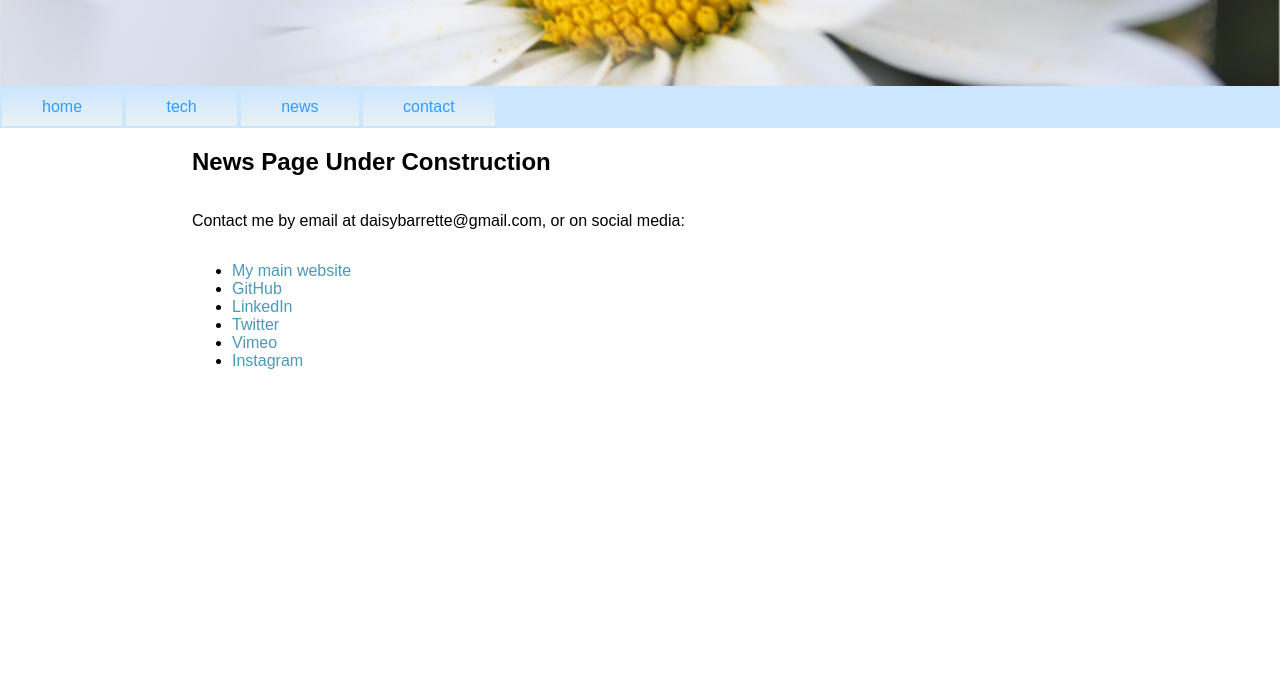
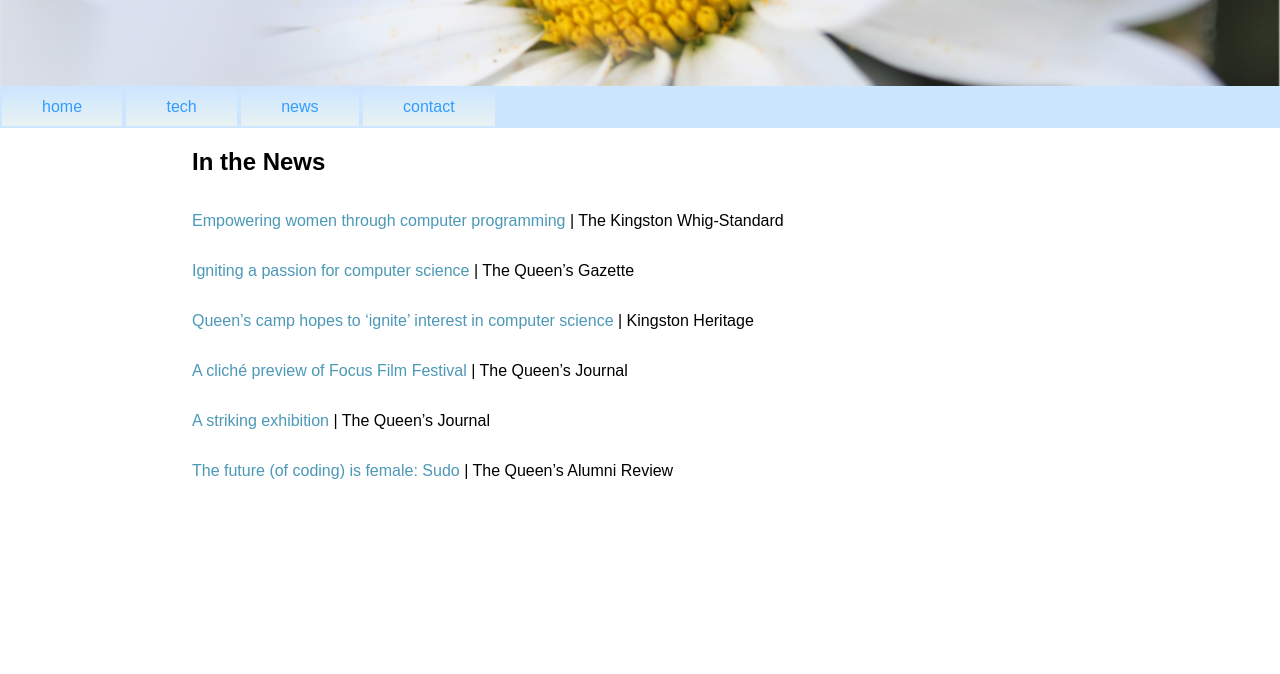
Before and after one commit to barrettedaisy/PersonalWebsite, a plain HTML site: page news.html in a window 1280 px wide. Shown: the part 126-800 px from the top of the page. Drawn offline with Linux system fonts and the light colour scheme; a web font is replaced by a local one.

Commit message:
added content to news and tech pages

```diff
--- a/news.html
+++ b/news.html
@@ -32,16 +32,31 @@
 			</div><!--end nav-->
 	</header>
 	<div id="content">
-	<h2>News Page Under Construction</h2>
-		<p>Contact me by email at daisybarrette@gmail.com, or on social media:</p>
-		<ul>
-			<li><a href="https://daisybarrette.com" target="_blank">My main website</a></li>
-			<li><a href="https://github.com/daisybarrette" target="_blank">GitHub</a></li>
-			<li><a href="https://www.linkedin.com/in/daisybarrette" target="_blank">LinkedIn</a></li>
-			<li><a href="https://twitter.com/daisybarrette" target="_blank">Twitter</a></li>
-			<li><a href="https://vimeo.com/daisybarrette" target="_blank">Vimeo</a></li>
-			<li><a href="https://instagram.com/daisybarrette" target="_blank">Instagram</a></li>
-		</ul>
+	<h2>In the News</h2>
+
+	<p>
+		<a href="https://www.thewhig.com/2016/07/03/empowering-women-through-computer-programming/wcm/1d970206-36c5-1924-932a-5b9e1f00f636" target="_blank">Empowering women through computer programming</a> | The Kingston Whig-Standard
+	</p>
+
+	<p>
+		<a href="https://www.queensu.ca/gazette/stories/igniting-passion-computer-science">Igniting a passion for computer science</a> | The Queen’s Gazette
+	</p>
+	<p>
+		<a href="https://www.southwesternontario.ca/news-story/6744210-queen-s-camp-hopes-to-ignite-interest-in-computer-science/" target="_blank">Queen’s camp hopes to ‘ignite’ interest in computer science</a> | Kingston Heritage
+	</p>
+	<p>
+		<a href="https://www.queensjournal.ca/story/2017-01-23/arts/a-cliche-preview-of-focus-film-festival/" target="_blank">A cliché preview of Focus Film Festival</a> | The Queen’s Journal
+	</p>
+	<p>
+		<a href="https://www.queensjournal.ca/story/2017-01-26/arts/a-striking-exhibition/" target="_blank">A striking exhibition</a> | The Queen’s Journal
+	</p>
+	<p>
+		<a href="https://www.queensu.ca/gazette/alumnireview/stories/future-coding-female-sudo" target="_blank">The future (of coding) is female: Sudo</a> | The Queen’s Alumni Review
+	</p>
+
+
+
+		<br />
 	</div><!--end content div-->
 	<footer>
 			<a href="https://twitter.com/daisybarrette" target="_blank"><img src="images/twitter.png"></a>
```
Also changed, not shown: contact.html (+1 -2 lines), index.html (+1 -1 lines), tech.html (+26 -10 lines).
